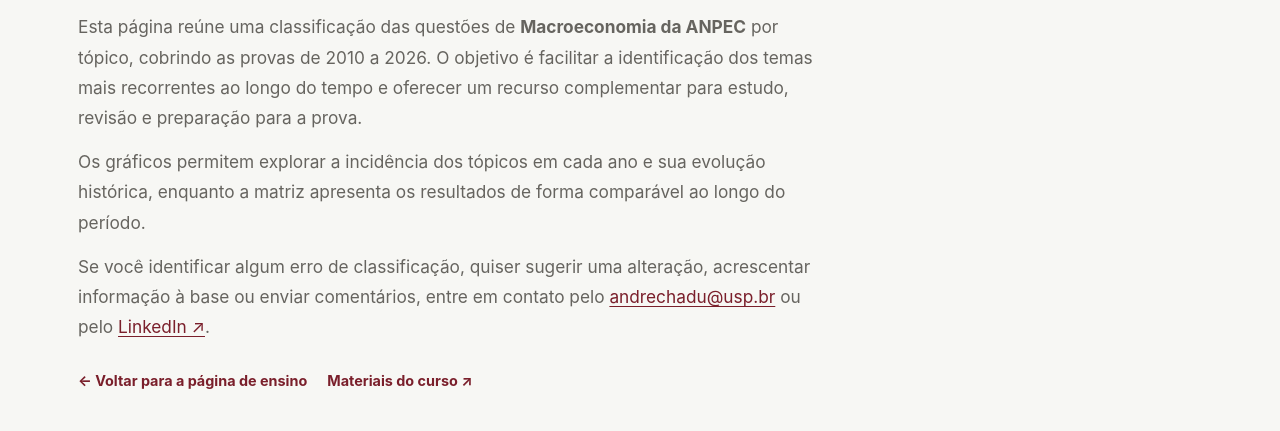
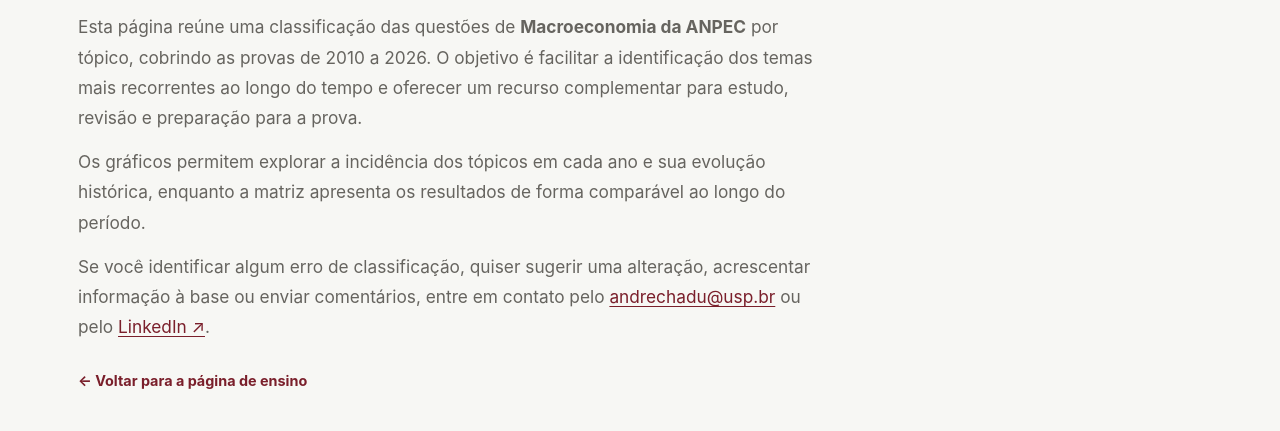
Before and after one commit to andrechadu/andrechadu.github.io, a plain HTML site: page anpec-dashboard.html in a window 1280 px wide. Shown: the part 369-800 px from the top of the page. Drawn offline with nearby package versions, Linux system fonts and the light colour scheme.

Commit message:
Remove course materials link from dashboard
Removed link to course materials from the dashboard.

```diff
--- a/anpec-dashboard.html
+++ b/anpec-dashboard.html
@@ -49,7 +49,6 @@
 
     <div class="dashboard-actions">
       <a class="button" href="teaching.html">← Voltar para a página de ensino</a>
-      <a class="button" href="https://drive.google.com/drive/folders/1h2VeKlPUrtCEXiQdkPMA2TNw3wddBKf5?usp=sharing" target="_blank" rel="noopener">Materiais do curso ↗</a>
     </div>
   </header>
 
```
